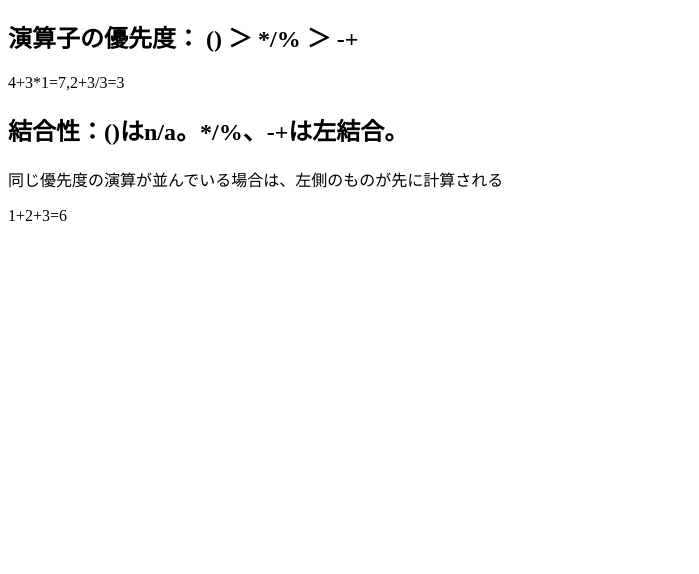
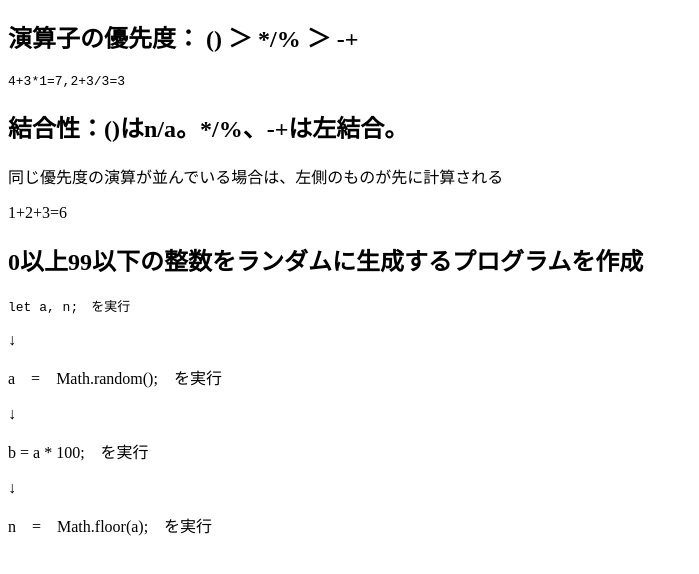
Before and after one commit to KFukushige65/sfcjs02, a plain HTML site: page index.html in a window 1280 px wide. Shown: the part 102-676 px from the top of the page, without its empty margins (0-699 px from the left). Drawn offline with Linux system fonts and the light colour scheme.

Commit message:
練習問題３　追加

```diff
--- a/index.html
+++ b/index.html
@@ -6,10 +6,22 @@
   </head>
   <body>
   　<h1>情報基礎2　＃02</h1>
+
+
       <h2>演算子の優先度： () ＞ */% ＞ -+</h2>
-        <p>4+3*1=7,2+3/3=3</p>
+        <pre>4+3*1=7,2+3/3=3</pre>
       <h2>結合性：()はn/a。*/%、-+は左結合。</h2>
         <p>同じ優先度の演算が並んでいる場合は、左側のものが先に計算される</p>
         <p>1+2+3=6</p>
+
+      <h2>0以上99以下の整数をランダムに生成するプログラムを作成</h2>
+        <pre>let a, n;　を実行</pre>
+        <p>↓</p>
+        <p>a　=　Math.random();　を実行</p>
+        <p>↓</p>
+        <p>b = a * 100;　を実行</p>
+        <p>↓</p>
+        <p>n　=　Math.floor(a);　を実行</p>
+
     </body>
 </html>
```
